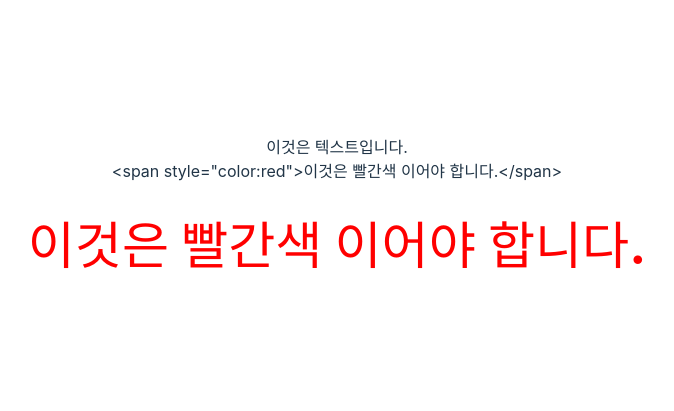
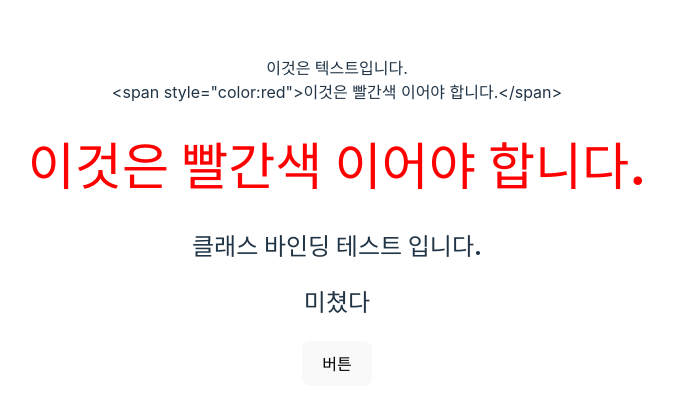
Before and after one commit to kidchang93/compTest, a Vue app in the folder vue/vue-basic/: page / in a window 1280 px wide. Shown: the part 179-590 px from the top of the page, without its empty margins (303-977 px from the left). Built offline with nearby package versions, Linux system fonts and the light colour scheme.

Commit message:
클래스 바인딩

```diff
--- a/vue/vue-basic/src/App.vue
+++ b/vue/vue-basic/src/App.vue
@@ -3,6 +3,11 @@
   <div>{{ rawHtml2 }}</div>
   <!-- 아래가 정상 작동 -->
   <h1 v-html="rawHtml2"></h1>
+  <!-- 아래 두개는 똑같다. 단지 좀 짧은 버전 -->
+  <h2 v-bind:class="{ active: isActive }">클래스 바인딩 테스트 입니다.</h2>
+  <h2 :class="{ active: isActive }">미쳤다</h2>
+  <button @click="change">버튼</button>
+  <!-- isActive 가 True 여야만 활성화가 된다. -->
 </template>
 
 <script>
@@ -11,9 +16,19 @@ export default {
     return {
       rawHtml: "이것은 텍스트입니다.",
       rawHtml2: '<span style="color:red">이것은 빨간색 이어야 합니다.</span>',
+      isActive: false,
     };
+  },
+  methods: {
+    change() {
+      this.isActive = !this.isActive;
+    },
   },
 };
 </script>
 
-<style lang="scss" scoped></style>
+<style scoped>
+h2.active {
+  color: green;
+}
+</style>
```
